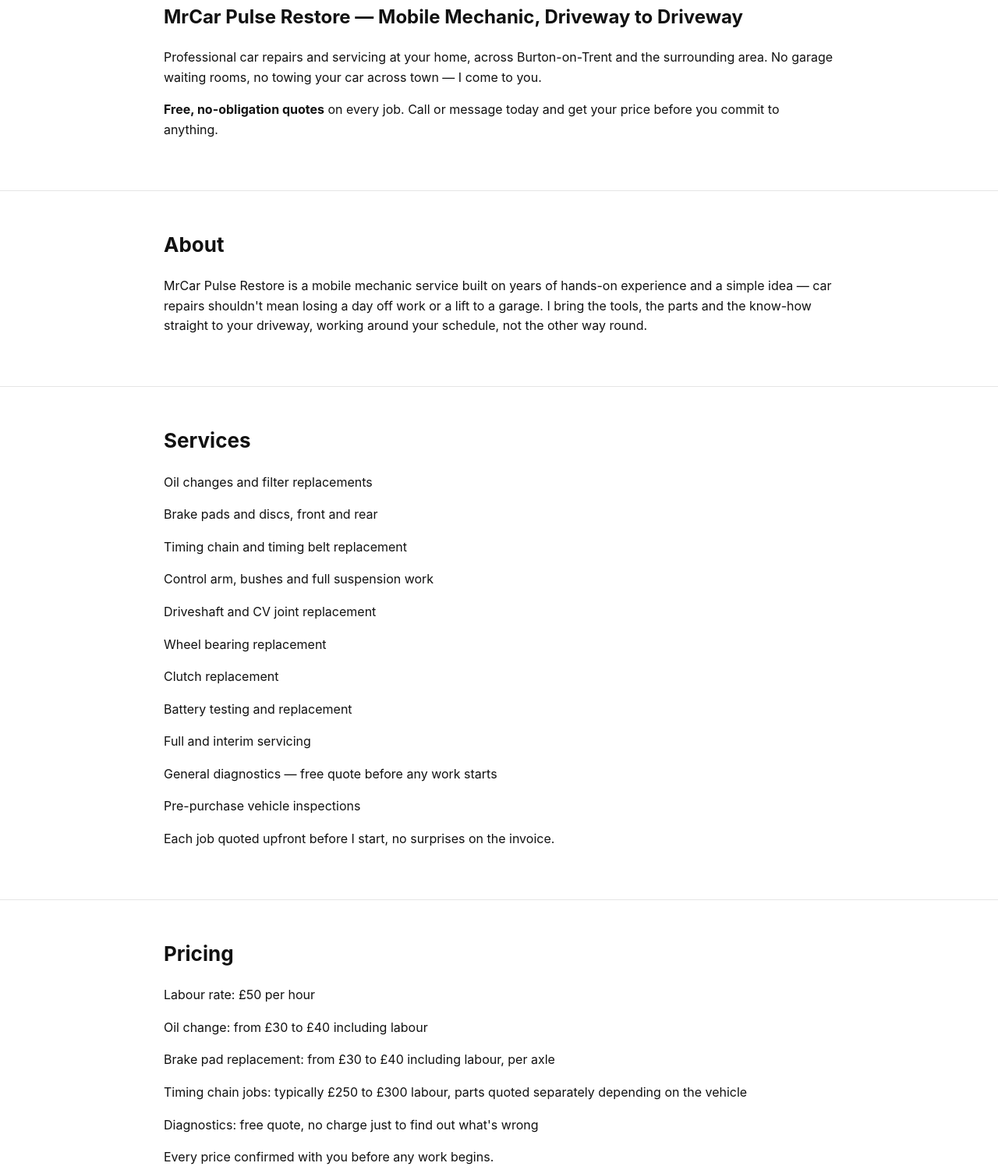
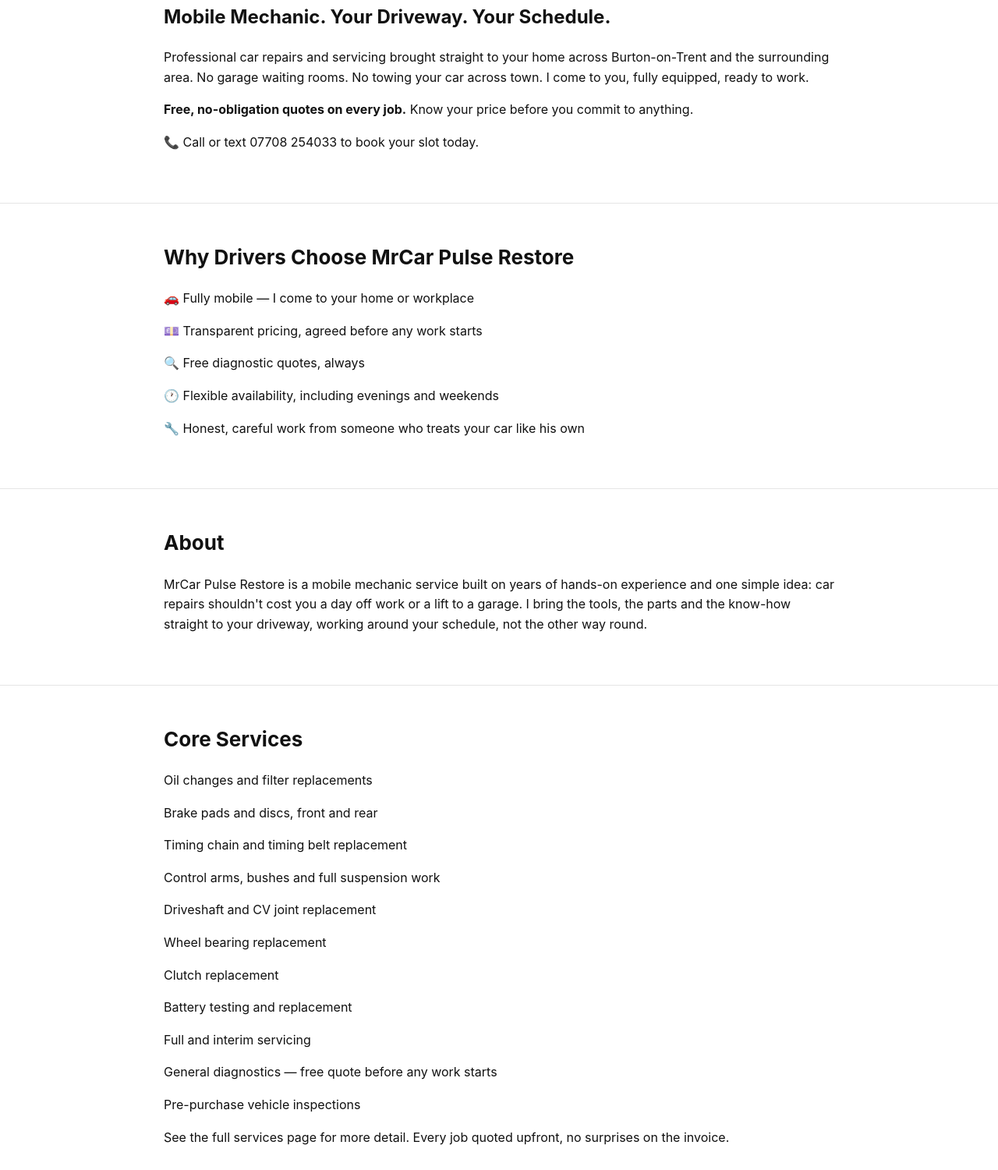
Before and after one commit to ModAvion-sys/carpulserestore, a plain HTML site: page index.html in a window 1280 px wide. Shown: the part 134-1634 px from the top of the page at 78% size. Drawn offline with Linux system fonts and the light colour scheme.

Commit message:
publish index.html

```diff
--- a/index.html
+++ b/index.html
@@ -12,22 +12,32 @@
 <nav><a href="/index.html">Home</a><a href="/services.html">Services</a><a href="/contact.html">Contact</a></nav>
 </div></header>
 <section><div class='wrap'>
-<h1>MrCar Pulse Restore — Mobile Mechanic, Driveway to Driveway</h1>
-<p>Professional car repairs and servicing at your home, across Burton-on-Trent and the surrounding area. No garage waiting rooms, no towing your car across town — I come to you.</p>
-<p><strong>Free, no-obligation quotes</strong> on every job. Call or message today and get your price before you commit to anything.</p>
+<h1>Mobile Mechanic. Your Driveway. Your Schedule.</h1>
+<p>Professional car repairs and servicing brought straight to your home across Burton-on-Trent and the surrounding area. No garage waiting rooms. No towing your car across town. I come to you, fully equipped, ready to work.</p>
+<p><strong>Free, no-obligation quotes on every job.</strong> Know your price before you commit to anything.</p>
+<p>📞 Call or text 07708 254033 to book your slot today.</p>
+</div></section>
+
+<section><div class='wrap'>
+<h2>Why Drivers Choose MrCar Pulse Restore</h2>
+<p>🚗 Fully mobile — I come to your home or workplace</p>
+<p>💷 Transparent pricing, agreed before any work starts</p>
+<p>🔍 Free diagnostic quotes, always</p>
+<p>🕐 Flexible availability, including evenings and weekends</p>
+<p>🔧 Honest, careful work from someone who treats your car like his own</p>
 </div></section>
 
 <section><div class='wrap'>
 <h2>About</h2>
-<p>MrCar Pulse Restore is a mobile mechanic service built on years of hands-on experience and a simple idea — car repairs shouldn't mean losing a day off work or a lift to a garage. I bring the tools, the parts and the know-how straight to your driveway, working around your schedule, not the other way round.</p>
+<p>MrCar Pulse Restore is a mobile mechanic service built on years of hands-on experience and one simple idea: car repairs shouldn't cost you a day off work or a lift to a garage. I bring the tools, the parts and the know-how straight to your driveway, working around your schedule, not the other way round.</p>
 </div></section>
 
 <section><div class='wrap'>
-<h2>Services</h2>
+<h2>Core Services</h2>
 <p>Oil changes and filter replacements</p>
 <p>Brake pads and discs, front and rear</p>
 <p>Timing chain and timing belt replacement</p>
-<p>Control arm, bushes and full suspension work</p>
+<p>Control arms, bushes and full suspension work</p>
 <p>Driveshaft and CV joint replacement</p>
 <p>Wheel bearing replacement</p>
 <p>Clutch replacement</p>
@@ -35,26 +45,17 @@
 <p>Full and interim servicing</p>
 <p>General diagnostics — free quote before any work starts</p>
 <p>Pre-purchase vehicle inspections</p>
-<p>Each job quoted upfront before I start, no surprises on the invoice.</p>
+<p>See the full services page for more detail. Every job quoted upfront, no surprises on the invoice.</p>
 </div></section>
 
 <section><div class='wrap'>
 <h2>Pricing</h2>
 <p>Labour rate: £50 per hour</p>
-<p>Oil change: from £30 to £40 including labour</p>
-<p>Brake pad replacement: from £30 to £40 including labour, per axle</p>
-<p>Timing chain jobs: typically £250 to £300 labour, parts quoted separately depending on the vehicle</p>
+<p>Oil change: £30 to £40 including labour</p>
+<p>Brake pad replacement: £30 to £40 including labour, per axle</p>
+<p>Timing chain jobs: typically £250 to £300 labour, parts quoted separately per vehicle</p>
 <p>Diagnostics: free quote, no charge just to find out what's wrong</p>
 <p>Every price confirmed with you before any work begins.</p>
-</div></section>
-
-<section><div class='wrap'>
-<h2>Why Choose Us</h2>
-<p>Fully mobile — I come to your home or workplace</p>
-<p>Transparent pricing agreed before any work starts</p>
-<p>Free quotes, always</p>
-<p>Flexible availability including evenings and weekends</p>
-<p>Friendly, honest service from someone who treats your car like it's his own</p>
 </div></section>
 
 <section><div class='wrap'>
@@ -62,7 +63,7 @@
 <p>Call or text: 07708 254033</p>
 <p>Email: cristi.bolea092@gmail.com</p>
 <p>Serving Burton-on-Trent and the surrounding area</p>
-<p>Get your free quote today.</p>
+<p><strong>Get your free quote today.</strong></p>
 </div></section>
 
 <footer><div class="wrap">
```
